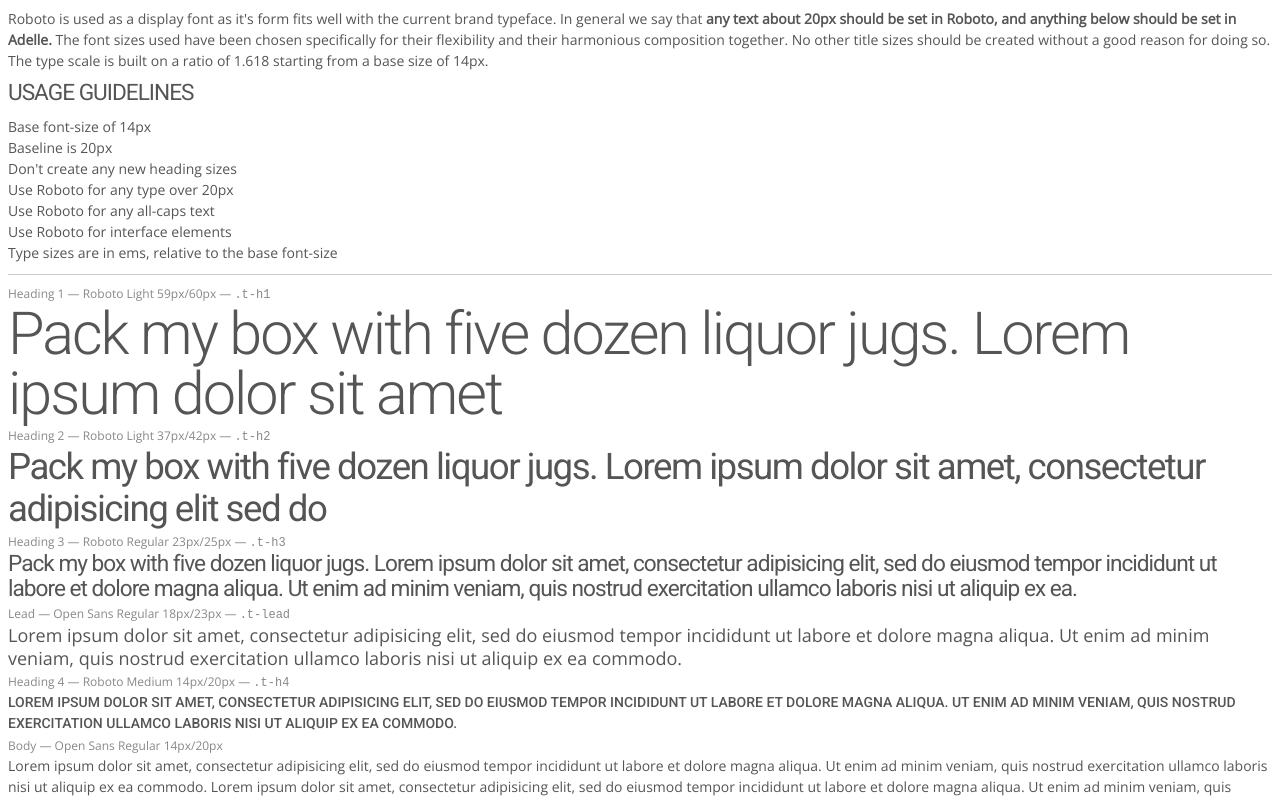
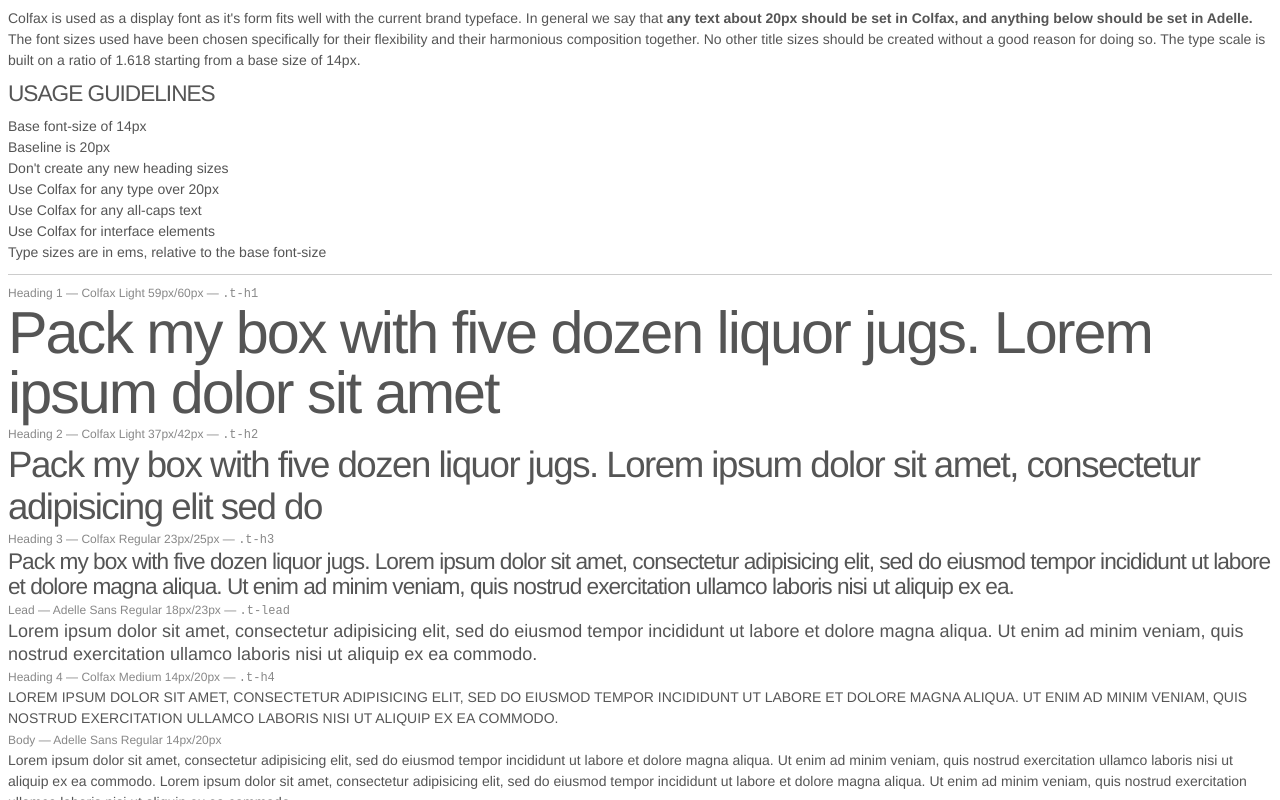
Before and after one commit to nib-styles/typography, a plain HTML site: page demo/index.html in a window 1280 px wide. Shown: the part 298-1098 px from the top of the page. Drawn offline with nearby package versions, Linux system fonts and the light colour scheme; files that its build step writes are made by us from their sources.

Commit message:
Revert "Updated fonts to use Google's Robot and Open Sans."
This reverts commit 361c9c32afefd3c357d20f39b30d13d383d5782e.

```diff
--- a/demo/index.html
+++ b/demo/index.html
@@ -4,8 +4,8 @@
     <title>Content Style Guide</title>
     <meta name="robots" content="noindex" />
     <link rel="stylesheet" href="../build/build.css" />
-    <link href='http://fonts.googleapis.com/css?family=Open+Sans' rel='stylesheet' type='text/css'>
-    <link href='http://fonts.googleapis.com/css?family=Roboto:400,300,500' rel='stylesheet' type='text/css'>
+    <script src="//use.typekit.net/nmj5uok.js"></script>
+    <script>try{Typekit.load();}catch(e){}</script>
 </head>
     <body class="block-4">
 
@@ -28,10 +28,10 @@
 
           <div class="rg-6of12 rg-Unit rg-px4at4">
             <div class="t-copy">
-              <p class="t-lead">The typography consists of two type-faces, <a href="http://processtypefoundry.com/fonts/colfax/">Roboto</a> and
-                <a href="http://www.type-together.com/Adelle%20Sans">Open Sans</a>, used for display and body copy respectively.
+              <p class="t-lead">The typography consists of two type-faces, <a href="http://processtypefoundry.com/fonts/colfax/">Colfax</a> and
+                <a href="http://www.type-together.com/Adelle%20Sans">Adelle Sans</a>, used for display and body copy respectively.
               <p>
-                Roboto is used as a display font as it's form fits well with the current brand typeface. In general we say that <strong>any text about 20px should be set in Roboto, and anything below should be set in Adelle.</strong> The font sizes
+                Colfax is used as a display font as it's form fits well with the current brand typeface. In general we say that <strong>any text about 20px should be set in Colfax, and anything below should be set in Adelle.</strong> The font sizes
                 used have been chosen specifically for their flexibility and their harmonious composition together. No other title sizes
                 should be created without a good reason for doing so. The type scale is built on a ratio of 1.618 starting from a base size of 14px.
               </p>
@@ -45,9 +45,9 @@
                 <li>Base font-size of 14px</li>
                 <li>Baseline is 20px</li>
                 <li>Don't create any new heading sizes</li>
-                <li>Use Roboto for any type over 20px</li>
-                <li>Use Roboto for any all-caps text</li>
-                <li>Use Roboto for interface elements</li>
+                <li>Use Colfax for any type over 20px</li>
+                <li>Use Colfax for any all-caps text</li>
+                <li>Use Colfax for interface elements</li>
                 <li>Type sizes are in ems, relative to the base font-size</li>
               </ul>
             </div>
@@ -56,19 +56,19 @@
           <div class="rg-Unit rg-px4at4">
             <hr class="rg-my5at4" />
             <div class="rg-my5at4 t-base">
-              <span class="t-small t-subtle">Heading 1 &mdash; Roboto Light 59px/60px &mdash; <code>.t-h1</code></span>
+              <span class="t-small t-subtle">Heading 1 &mdash; Colfax Light 59px/60px &mdash; <code>.t-h1</code></span>
               <div class="t-h1 rg-mb3at4">Pack my box with five dozen liquor jugs. Lorem ipsum dolor sit amet</div>
-              <span class="t-small t-subtle">Heading 2 &mdash; Roboto Light  37px/42px &mdash; <code>.t-h2</code></span>
+              <span class="t-small t-subtle">Heading 2 &mdash; Colfax Light  37px/42px &mdash; <code>.t-h2</code></span>
               <div class="t-h2 rg-mb3at4">Pack my box with five dozen liquor jugs. Lorem ipsum dolor sit amet, consectetur adipisicing elit sed do</div>
-              <span class="t-small t-subtle">Heading 3 &mdash; Roboto Regular 23px/25px &mdash; <code>.t-h3</code></span>
+              <span class="t-small t-subtle">Heading 3 &mdash; Colfax Regular 23px/25px &mdash; <code>.t-h3</code></span>
               <div class="t-h3 rg-mb3at4">Pack my box with five dozen liquor jugs. Lorem ipsum dolor sit amet, consectetur adipisicing elit, sed do eiusmod tempor incididunt ut labore et dolore magna aliqua. Ut enim ad minim veniam, quis nostrud exercitation ullamco laboris nisi ut aliquip ex ea.</div>
-              <span class="t-small t-subtle">Lead &mdash; Open Sans Regular 18px/23px &mdash; <code>.t-lead</code></span>
+              <span class="t-small t-subtle">Lead &mdash; Adelle Sans Regular 18px/23px &mdash; <code>.t-lead</code></span>
               <div class="t-lead rg-mb3at4">Lorem ipsum dolor sit amet, consectetur adipisicing elit, sed do eiusmod tempor incididunt ut labore et dolore magna aliqua. Ut enim ad minim veniam, quis nostrud exercitation ullamco laboris nisi ut aliquip ex ea commodo.</div>
-              <span class="t-small t-subtle">Heading 4 &mdash; Roboto Medium 14px/20px &mdash; <code>.t-h4</code></span>
+              <span class="t-small t-subtle">Heading 4 &mdash; Colfax Medium 14px/20px &mdash; <code>.t-h4</code></span>
               <div class="t-h4 rg-mb3at4">Lorem ipsum dolor sit amet, consectetur adipisicing elit, sed do eiusmod tempor incididunt ut labore et dolore magna aliqua. Ut enim ad minim veniam, quis nostrud exercitation ullamco laboris nisi ut aliquip ex ea commodo.</div>
-              <span class="t-small t-subtle">Body &mdash; Open Sans Regular 14px/20px</span>
+              <span class="t-small t-subtle">Body &mdash; Adelle Sans Regular 14px/20px</span>
               <div class="rg-mb3at4">Lorem ipsum dolor sit amet, consectetur adipisicing elit, sed do eiusmod tempor incididunt ut labore et dolore magna aliqua. Ut enim ad minim veniam, quis nostrud exercitation ullamco laboris nisi ut aliquip ex ea commodo. Lorem ipsum dolor sit amet, consectetur adipisicing elit, sed do eiusmod tempor incididunt ut labore et dolore magna aliqua. Ut enim ad minim veniam, quis nostrud exercitation ullamco laboris nisi ut aliquip ex ea commodo.</div>
-              <span class="t-small t-subtle">Small &mdash; Open Sans Regular 12px/18px &mdash; <code>.t-small</code></span>
+              <span class="t-small t-subtle">Small &mdash; Adelle Sans Regular 12px/18px &mdash; <code>.t-small</code></span>
               <div class="t-small rg-mb3at4">Pack my box with five dozen liquor jugs. Lorem ipsum dolor sit amet, consectetur adipisicing elit, sed do eiusmod tempor incididunt ut labore et dolore magna aliqua. Ut enim ad minim veniam, quis nostrud exercitation ullamco laboris nisi ut aliquip ex ea commodo. Lorem ipsum dolor sit amet, consectetur adipisicing elit, sed do eiusmod tempor incididunt ut labore et dolore magna aliqua. Ut enim ad minim veniam, quis nostrud exercitation ullamco laboris nisi ut aliquip ex ea commodo.</div>
             </div>
 
@@ -90,25 +90,25 @@
             <!--
             <hr class="rg-my5at4" />
             <div class="t-base">
-                <h5 class="t-small t-subtle rg-mb2at4">Roboto Light</h5>
+                <h5 class="t-small t-subtle rg-mb2at4">Colfax Light</h5>
                 <div class="t-h1 font-chrono-light">
                 A B C D E F G H I J K L M N O P Q R S T U V W X Y Z
     a b c d e f g h i j k l m n o p q r s t u v w x y z
     1 2 3 4 5 6 7 8 9 0 &amp; . , ? ! &rsquo; ( )
                 </div>
-                <h5 class="t-small t-subtle rg-mt4at4 rg-mb2at4">Roboto Regular</h5>
+                <h5 class="t-small t-subtle rg-mt4at4 rg-mb2at4">Colfax Regular</h5>
                 <div class="t-h1 font-chrono-regular">
                 A B C D E F G H I J K L M N O P Q R S T U V W X Y Z
     a b c d e f g h i j k l m n o p q r s t u v w x y z
     1 2 3 4 5 6 7 8 9 0 &amp; . , ? ! &rsquo; ( )
                 </div>
-                <h5 class="t-small t-subtle rg-mt4at4 rg-mb2at4">Roboto Medium</h5>
+                <h5 class="t-small t-subtle rg-mt4at4 rg-mb2at4">Colfax Medium</h5>
                 <div class="t-h1 font-chrono-medium">
                 A B C D E F G H I J K L M N O P Q R S T U V W X Y Z
     a b c d e f g h i j k l m n o p q r s t u v w x y z
     1 2 3 4 5 6 7 8 9 0 &amp; . , ? ! &rsquo; ( )
                 </div>
-                <h5 class="t-small t-subtle rg-mt4at4 rg-mb2at4">Open Sans Regular</h5>
+                <h5 class="t-small t-subtle rg-mt4at4 rg-mb2at4">Adelle Sans Regular</h5>
                 <div style="font-size:60px; line-height: 1">
                 A B C D E F G H I J K L M N O P Q R S T U V W X Y Z
     a b c d e f g h i j k l m n o p q r s t u v w x y z
--- a/index.scss
+++ b/index.scss
@@ -15,24 +15,13 @@
 
 /**
  * ---------------------------------------------------------------------------------
- * - Webfonts-
- *
- * We use Roboto and Open Sans, both are Google web fonts.
- * Roboto is our display font for headings etc
- * Open Sans is used for body copy.
- *
- * Usage intructions can be found here:
- * https://www.google.com/fonts#UsePlace:use/Collection:Open+Sans
- *
- * Or use these links in the <head> of you HTML:
- * These links have the font weights already set.
- * Open sans <link href='http://fonts.googleapis.com/css?family=Open+Sans' rel='stylesheet' type='text/css'>
- * Roboto <link href='http://fonts.googleapis.com/css?family=Roboto:400,300,500' rel='stylesheet' type='text/css'>
+ * Global Styles
+ * Don't edit these styles. They affect all things.
  * ---------------------------------------------------------------------------------
  */
 
 body {
-  font-family: 'Open Sans', 'Helvetica Neue', Helvetica, Arial, sans-serif;
+  font-family: "adelle-sans", "Helvetica Neue", Helvetica, Arial, sans-serif;
   font-style: normal;
   font-weight: 400;
   color: #555555;
@@ -148,7 +137,7 @@
     background: white;
   }
   th {
-    font-family: 'Roboto', 'Helvetica Neue', Helvetica, Arial, sans-serif;
+    font-family: "colfax-web", "Helvetica Neue", Helvetica, Arial, sans-serif;
     font-weight: 500;
     background-color: #318C19;
     background-image: linear-gradient(to bottom, #228b07, #1f7d07);
@@ -182,7 +171,7 @@
  */
 .t-h1 {
   font-size: 4.236em;
-  font-family: 'Roboto', 'Helvetica Neue', Helvetica, Arial, sans-serif;
+  font-family: "colfax-web", "Helvetica Neue", Helvetica, Arial, sans-serif;
   font-weight: 300;
   font-style: normal;
   line-height: 60px;
@@ -191,7 +180,7 @@
 .t-h2 {
   font-size: 2.618em;
   line-height: 42px;
-  font-family: 'Roboto', 'Helvetica Neue', Helvetica, Arial, sans-serif;
+  font-family: "colfax-web", "Helvetica Neue", Helvetica, Arial, sans-serif;
   letter-spacing: -1.5px;
   font-style: normal;
   text-rendering:optimizeLegibility;
@@ -202,20 +191,20 @@
   font-weight: normal;
   line-height: 1.1;
   letter-spacing: -1px;
-  font-family: 'Roboto', 'Helvetica Neue', Helvetica, Arial, sans-serif;
+  font-family: "colfax-web", "Helvetica Neue", Helvetica, Arial, sans-serif;
   text-rendering:optimizeLegibility;
   -webkit-font-smoothing:antialiased;}
 
 .t-h4 {
   font-size: 1em;
-  font-family: 'Roboto', 'Helvetica Neue', Helvetica, Arial, sans-serif;
+  font-family: "colfax-web", "Helvetica Neue", Helvetica, Arial, sans-serif;
   font-weight: 500;
   text-transform: uppercase;
 }
 
 .t-h5 {
   font-size: 1.1em;
-  font-family: 'Roboto', 'Helvetica Neue', Helvetica, Arial, sans-serif;
+  font-family: "colfax-web", "Helvetica Neue", Helvetica, Arial, sans-serif;
   font-weight: 400;
   line-height: 23px;
 }
@@ -315,7 +304,7 @@
 }
 
 .t-strong {
-  font-family: 'Roboto', 'Helvetica Neue', Helvetica, Arial, sans-serif;
+  font-family: "colfax-web", "Helvetica Neue", Helvetica, Arial, sans-serif;
   font-weight: 500;
 }
 
```
Also changed, not shown: component.json (+9 -9 lines), index.css, 1 other file.
